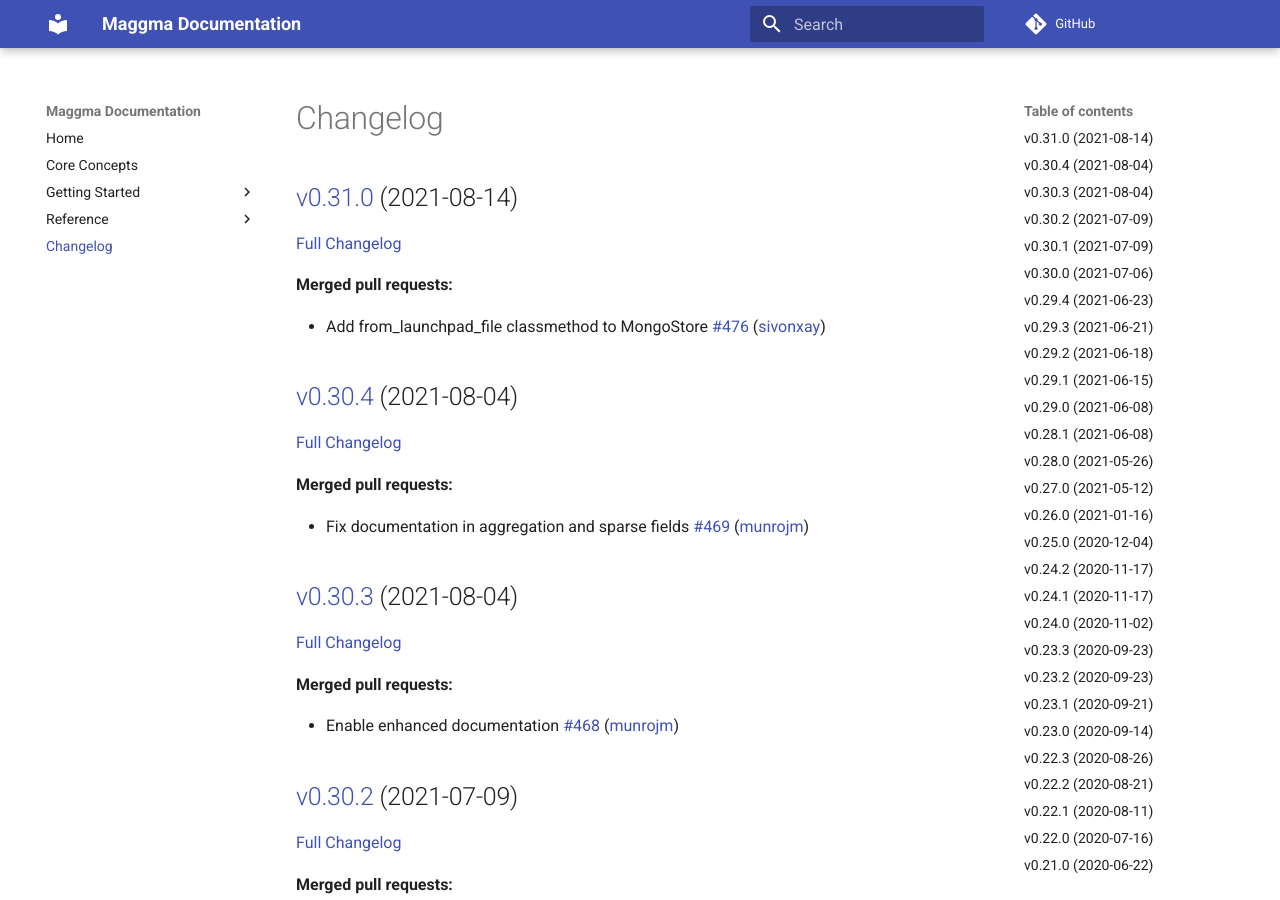
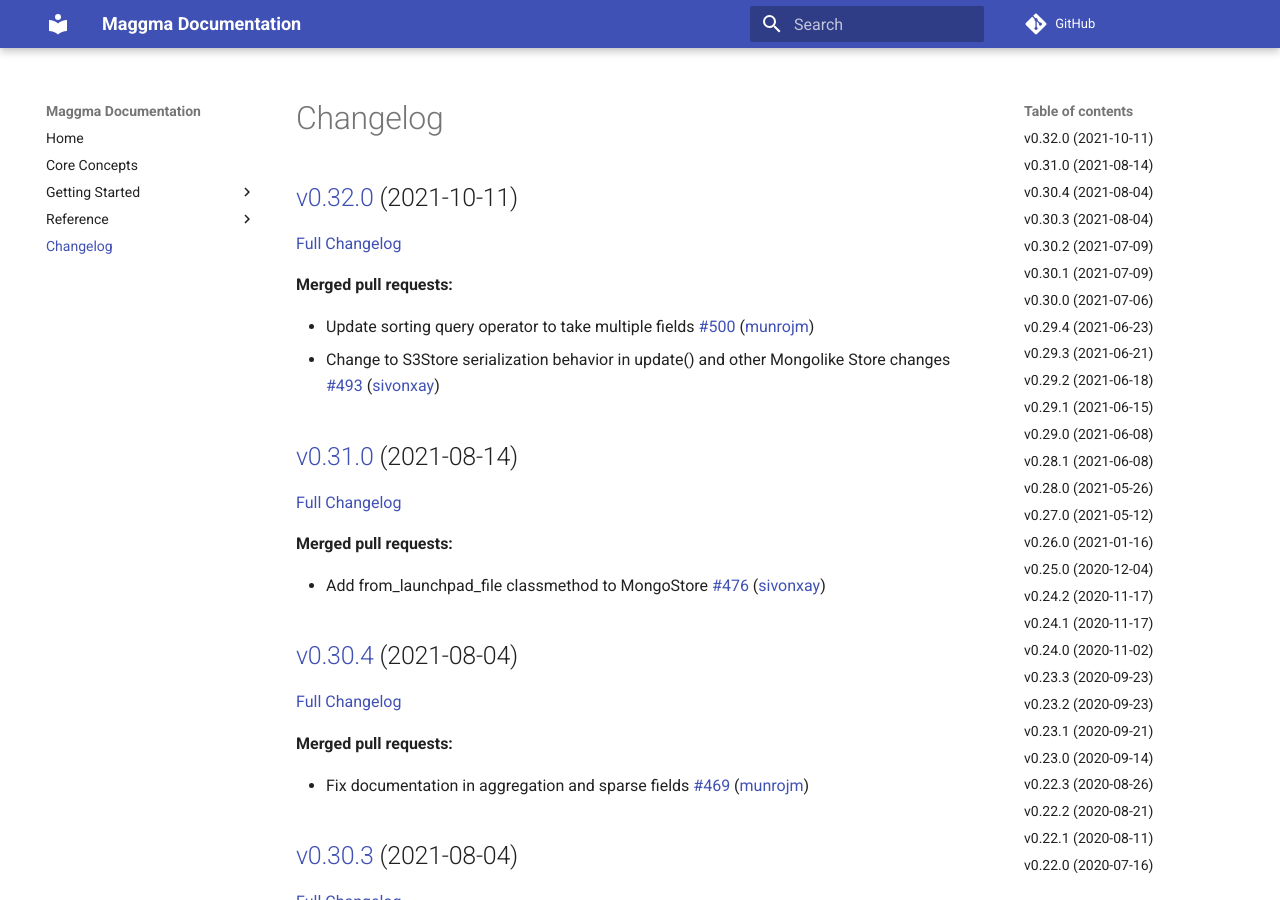
Before and after one commit to materialsproject/maggma, an MkDocs documentation site: the page built from docs/CHANGELOG.md, in a window 1280 px wide and 900 px high. Built offline with MkDocs 1.6.1 and Material for MkDocs 9.7.7, drawn with Linux system fonts in a browser that asks for light colours; comment, search, counter and statistics services are not loaded.

Commit message:
Updated CHANGELOG.md

```diff
--- a/docs/CHANGELOG.md
+++ b/docs/CHANGELOG.md
@@ -1,4 +1,13 @@
 # Changelog
+
+## [v0.32.0](https://github.com/materialsproject/maggma/tree/v0.32.0) (2021-10-11)
+
+[Full Changelog](https://github.com/materialsproject/maggma/compare/v0.31.0...v0.32.0)
+
+**Merged pull requests:**
+
+- Update sorting query operator to take multiple fields [\#500](https://github.com/materialsproject/maggma/pull/500) ([munrojm](https://github.com/munrojm))
+- Change to S3Store serialization behavior in update\(\) and other Mongolike Store changes [\#493](https://github.com/materialsproject/maggma/pull/493) ([sivonxay](https://github.com/sivonxay))
 
 ## [v0.31.0](https://github.com/materialsproject/maggma/tree/v0.31.0) (2021-08-14)
 
```
